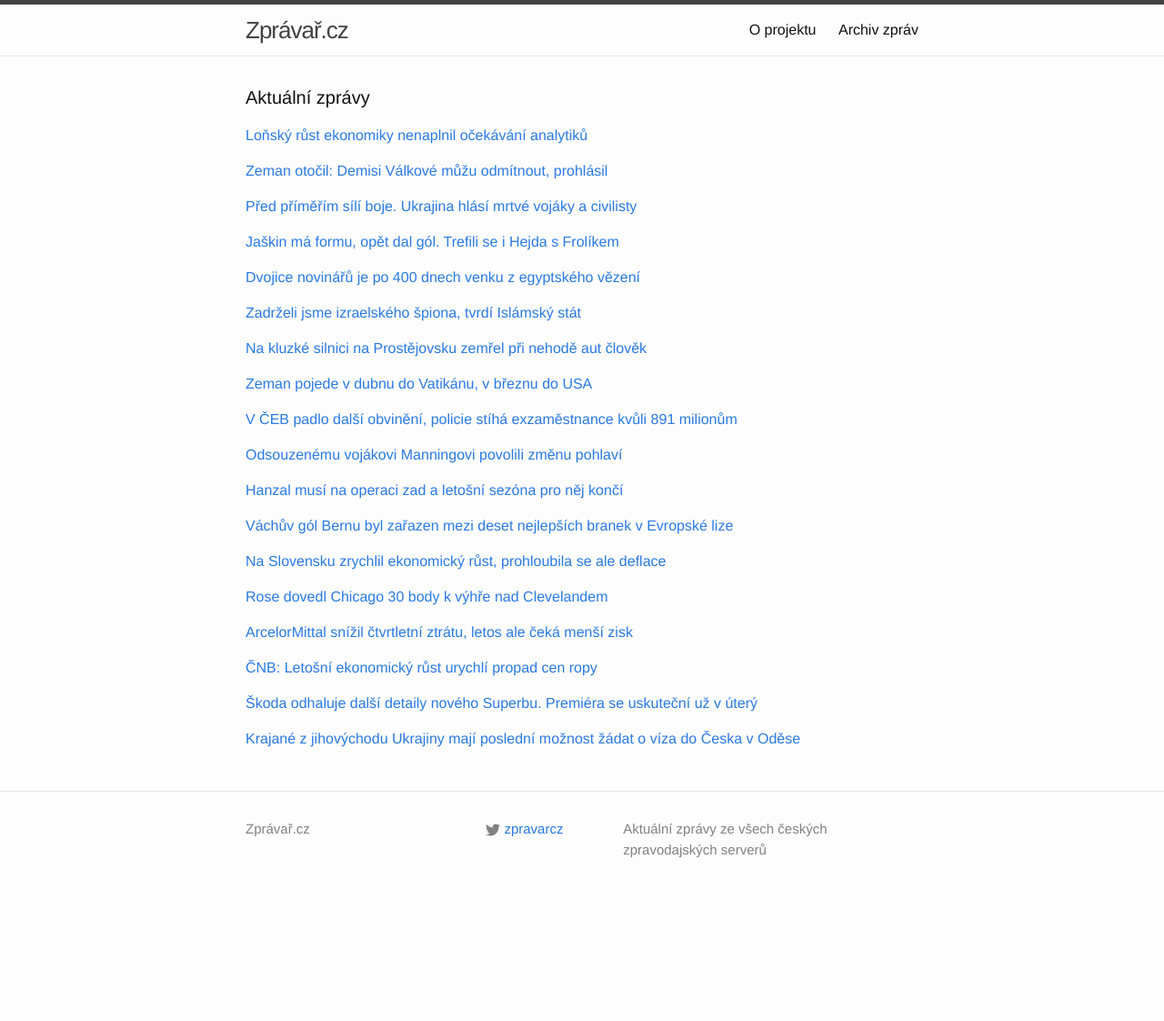
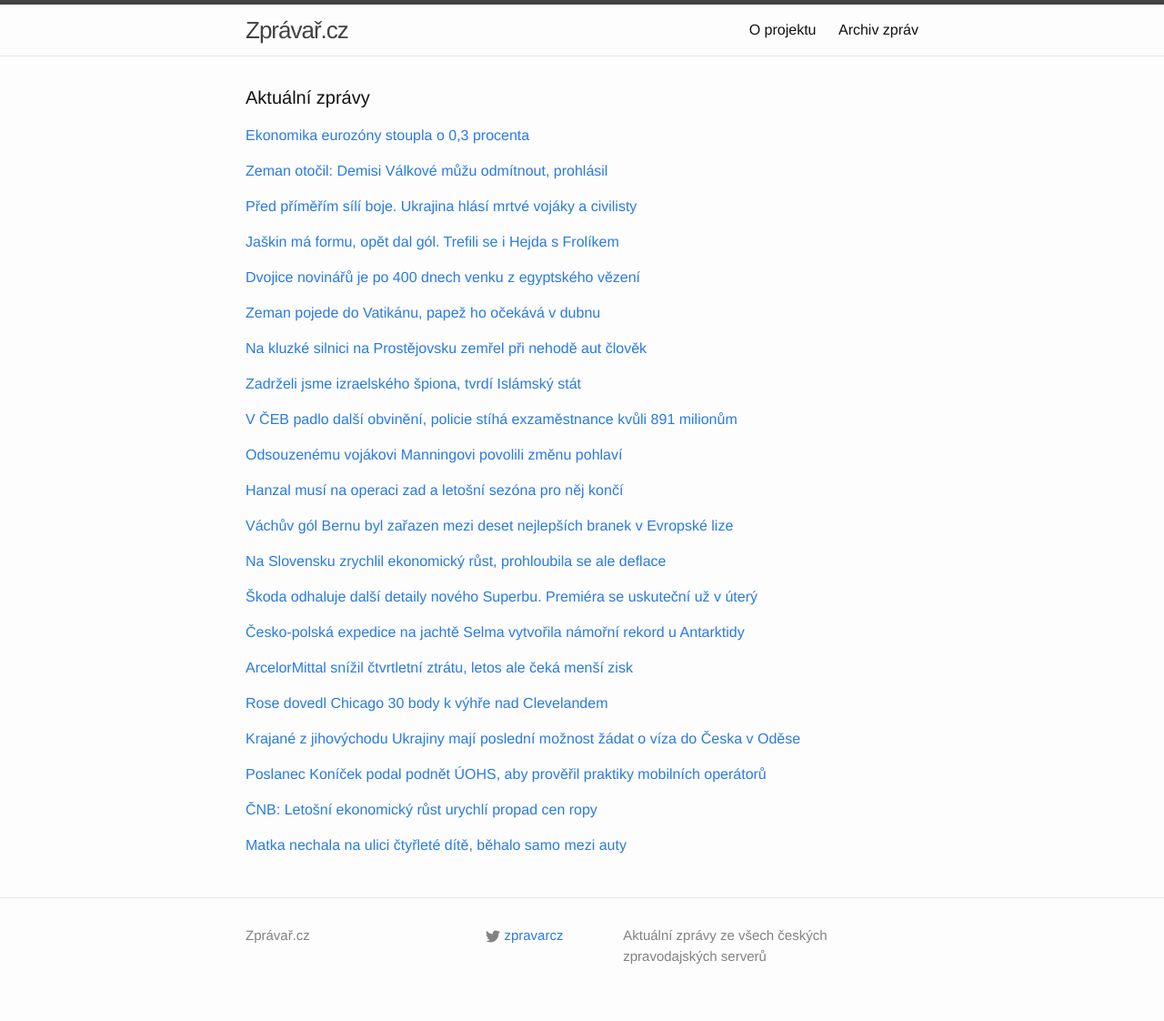
Before and after one commit to adliska/zpravar, a Jekyll site: the page built from index.html, in a window 1280 px wide. Shown: the whole page at 91% size. Built offline with Jekyll 4.4.1, drawn with Linux system fonts in a browser that asks for light colours; before the commit the page ends 1005 px from its top, so only the background shows below that; some of the changed lines change nothing that is shown.

Commit message:
zpravar news update

```diff
--- a/index.html
+++ b/index.html
@@ -5,9 +5,12 @@ layout: default
 <div class="home">
     <h1 class="page-heading">Aktuální zprávy</h1>
 
-<p><a href="javascript:;" onclick="toggle_visibility('zpravy0')">Loňský růst ekonomiky nenaplnil očekávání analytiků</a></p>
+<p><a href="javascript:;" onclick="toggle_visibility('zpravy0')">Ekonomika eurozóny stoupla o 0,3 procenta</a></p>
 <div id="zpravy0" style="display:none">
 <ul>
+<li><a href=http://www.denik.cz/ekonomika/ekonomika-eurozony-stoupla-o-0-3-procenta-20150213.html>Ekonomika eurozóny stoupla o 0,3 procenta - www.denik.cz</a></li>
+<li><a href=http://byznys.ihned.cz/c1-63531960-ekonomika-eu-loni-vzrostla-o-1-4-procenta-rostlo-i-hdp-eurozony>Ekonomika EU loni vzrostla o 1,4 procenta, rostlo i HDP eurozóny - byznys.ihned.cz</a></li>
+<li><a href=http://zpravy.e15.cz/burzy-a-trhy/makroekonomicka-data/nad-ocekavani-se-dari-i-eurozone-k-rustu-pridala-desetinu-1162700>Nad očekávání se daří i eurozóně, k růstu přidala desetinu - zpravy.e15.cz</a></li>
 <li><a href=http://www.ceskatelevize.cz/ct24/ekonomika/301557-lonsky-rust-ekonomiky-nenaplnil-ocekavani-analytiku/>Loňský růst ekonomiky nenaplnil očekávání analytiků - www.ceskatelevize.cz</a></li>
 <li><a href=http://www.denik.cz/ekonomika/nemecka-ekonomika-zrychlila-rust-na-0-7-procenta-prekonala-odhady-20150213.html>Německá ekonomika zrychlila růst na 0,7 procenta. Překonala odhady - www.denik.cz</a></li>
 <li><a href=http://zpravy.e15.cz/burzy-a-trhy/makroekonomicka-data/ekonomika-loni-prekonala-dvouletou-recesi-zaver-roku-byl-slabsi-1162616>Ekonomika loni překonala dvouletou recesi, závěr roku byl slabší - zpravy.e15.cz</a></li>
@@ -82,14 +85,15 @@ layout: default
 <li><a href=http://zpravy.aktualne.cz/zahranici/egypt-propustil-novinare-ktereho-veznil-vice-nez-400-dni/r~ef03df54b34911e4ab15002590604f2e/>Egypt propustil novináře, kterého věznil více než 400 dní - zpravy.aktualne.cz</a></li>
 <li><a href=http://www.ceskenoviny.cz/zpravy/zpravy/egypt-po-vice-nez-roce-propustil-vezneneho-novinare-al-dzaziry/1180835>Egypt po více než roce propustil vězněného novináře Al-Džazíry - www.ceskenoviny.cz</a></li>
 </ul>
-</div><p><a href="javascript:;" onclick="toggle_visibility('zpravy5')">Zadrželi jsme izraelského špiona, tvrdí Islámský stát</a></p>
+</div><p><a href="javascript:;" onclick="toggle_visibility('zpravy5')">Zeman pojede do Vatikánu, papež ho očekává v dubnu</a></p>
 <div id="zpravy5" style="display:none">
 <ul>
-<li><a href=http://www.tyden.cz/rubriky/zahranici/asie-a-oceanie/zadrzeli-jsme-izraelskeho-spiona-tvrdi-islamsky-stat_333301.html>Zadrželi jsme izraelského špiona, tvrdí Islámský stát - www.tyden.cz</a></li>
-<li><a href=http://zpravy.aktualne.cz/zahranici/zadrzeli-jsme-izraelskeho-spiona-tvrdi-islamsky-stat/r~961c9550b34611e486b9002590604f2e/>Zadrželi jsme izraelského špiona, tvrdí Islámský stát - zpravy.aktualne.cz</a></li>
-<li><a href=http://zpravy.idnes.cz/islamsky-stat-zadrzeny-spion-z-izraele-fcm-/zahranicni.aspx?c=A150213_064447_zahranicni_wlk>Islámský stát tvrdí, že zadržel izraelského špiona - zpravy.idnes.cz</a></li>
-<li><a href=http://www.novinky.cz/zahranicni/blizky-a-stredni-vychod/361566-islamsky-stat-tvrdi-ze-ma-izraelskeho-spiona.html>Islámský stát tvrdí, že má izraelského špióna - www.novinky.cz</a></li>
-<li><a href=http://www.ceskenoviny.cz/zpravy/zpravy/bojovnici-islamskeho-statu-udajne-zadrzeli-izraelskeho-spiona/1180810>Bojovníci Islámského státu údajně zadrželi izraelského špióna - www.ceskenoviny.cz</a></li>
+<li><a href=http://www.ceskatelevize.cz/ct24/domaci/301562-zeman-pojede-do-vatikanu-papez-ho-ocekava-v-dubnu/>Zeman pojede do Vatikánu, papež ho očekává v dubnu - www.ceskatelevize.cz</a></li>
+<li><a href=http://www.ceskenoviny.cz/zpravy/zpravy/zeman-pojede-v-dubnu-do-vatikanu-v-breznu-do-usa/1180908>Zeman pojede v dubnu do Vatikánu, v březnu do USA - www.ceskenoviny.cz</a></li>
+<li><a href=http://zpravy.e15.cz/domaci/politika/zeman-pojede-v-dubnu-do-vatikanu-pozval-ho-papez-1162656>Zeman pojede v dubnu do Vatikánu, pozval ho papež - zpravy.e15.cz</a></li>
+<li><a href=http://www.tyden.cz/rubriky/domaci/papez-pozval-zemana-do-vatikanu-hned-po-ceste-do-usa_333333.html>Papež pozval Zemana do Vatikánu. Hned po cestě do USA - www.tyden.cz</a></li>
+<li><a href=http://zpravy.aktualne.cz/domaci/milos-zeman-poleti-do-vatikanu-papez-jej-prijme-v-dubnu/r~2fcf21dab2ad11e4ba57002590604f2e/>Miloš Zeman poletí do Vatikánu. Papež jej přijme v dubnu - zpravy.aktualne.cz</a></li>
+<li><a href=http://zpravy.aktualne.cz/domaci/prehledne-papezske-navstevy-od-havla-po-zemana/r~32d0f22eb1e411e49f60002590604f2e/>Přehledně: Papežské návštěvy od Havla po Zemana - zpravy.aktualne.cz</a></li>
 </ul>
 </div><p><a href="javascript:;" onclick="toggle_visibility('zpravy6')">Na kluzké silnici na Prostějovsku zemřel při nehodě aut člověk</a></p>
 <div id="zpravy6" style="display:none">
@@ -100,14 +104,14 @@ layout: default
 <li><a href=http://www.ceskenoviny.cz/zpravy/zpravy/na-prostejovsku-havarovalo-nekolik-aut-jeden-clovek-zemrel/1180857>Na Prostějovsku havarovalo několik aut, jeden člověk zemřel - www.ceskenoviny.cz</a></li>
 <li><a href=http://www.novinky.cz/krimi/361569-na-prostejovsku-se-srazilo-pet-aut-jeden-mrtvy.html>Na Prostějovsku se srazilo pět aut, jeden mrtvý - www.novinky.cz</a></li>
 </ul>
-</div><p><a href="javascript:;" onclick="toggle_visibility('zpravy7')">Zeman pojede v dubnu do Vatikánu, v březnu do USA</a></p>
+</div><p><a href="javascript:;" onclick="toggle_visibility('zpravy7')">Zadrželi jsme izraelského špiona, tvrdí Islámský stát</a></p>
 <div id="zpravy7" style="display:none">
 <ul>
-<li><a href=http://www.ceskenoviny.cz/zpravy/zpravy/zeman-pojede-v-dubnu-do-vatikanu-v-breznu-do-usa/1180908>Zeman pojede v dubnu do Vatikánu, v březnu do USA - www.ceskenoviny.cz</a></li>
-<li><a href=http://zpravy.e15.cz/domaci/politika/zeman-pojede-v-dubnu-do-vatikanu-pozval-ho-papez-1162656>Zeman pojede v dubnu do Vatikánu, pozval ho papež - zpravy.e15.cz</a></li>
-<li><a href=http://www.tyden.cz/rubriky/domaci/papez-pozval-zemana-do-vatikanu-hned-po-ceste-do-usa_333333.html>Papež pozval Zemana do Vatikánu. Hned po cestě do USA - www.tyden.cz</a></li>
-<li><a href=http://zpravy.aktualne.cz/domaci/milos-zeman-poleti-do-vatikanu-papez-jej-prijme-v-dubnu/r~2fcf21dab2ad11e4ba57002590604f2e/>Miloš Zeman poletí do Vatikánu. Papež jej přijme v dubnu - zpravy.aktualne.cz</a></li>
-<li><a href=http://zpravy.aktualne.cz/domaci/prehledne-papezske-navstevy-od-havla-po-zemana/r~32d0f22eb1e411e49f60002590604f2e/>Přehledně: Papežské návštěvy od Havla po Zemana - zpravy.aktualne.cz</a></li>
+<li><a href=http://www.tyden.cz/rubriky/zahranici/asie-a-oceanie/zadrzeli-jsme-izraelskeho-spiona-tvrdi-islamsky-stat_333301.html>Zadrželi jsme izraelského špiona, tvrdí Islámský stát - www.tyden.cz</a></li>
+<li><a href=http://zpravy.aktualne.cz/zahranici/zadrzeli-jsme-izraelskeho-spiona-tvrdi-islamsky-stat/r~961c9550b34611e486b9002590604f2e/>Zadrželi jsme izraelského špiona, tvrdí Islámský stát - zpravy.aktualne.cz</a></li>
+<li><a href=http://zpravy.idnes.cz/islamsky-stat-zadrzeny-spion-z-izraele-fcm-/zahranicni.aspx?c=A150213_064447_zahranicni_wlk>Islámský stát tvrdí, že zadržel izraelského špiona - zpravy.idnes.cz</a></li>
+<li><a href=http://www.novinky.cz/zahranicni/blizky-a-stredni-vychod/361566-islamsky-stat-tvrdi-ze-ma-izraelskeho-spiona.html>Islámský stát tvrdí, že má izraelského špióna - www.novinky.cz</a></li>
+<li><a href=http://www.ceskenoviny.cz/zpravy/zpravy/bojovnici-islamskeho-statu-udajne-zadrzeli-izraelskeho-spiona/1180810>Bojovníci Islámského státu údajně zadrželi izraelského špióna - www.ceskenoviny.cz</a></li>
 </ul>
 </div><p><a href="javascript:;" onclick="toggle_visibility('zpravy8')">V ČEB padlo další obvinění, policie stíhá exzaměstnance kvůli 891 milionům</a></p>
 <div id="zpravy8" style="display:none">
@@ -150,33 +154,33 @@ layout: default
 <li><a href=http://zpravy.e15.cz/zahranicni/ekonomika/slovensky-hdp-poskocil-o-0-6-procenta-prekonal-ocekavani-1162626>Slovenský HDP poskočil o 0,6 procenta, překonal očekávání - zpravy.e15.cz</a></li>
 <li><a href=http://www.financninoviny.cz/zpravodajstvi/zpravy/slovenska-ekonomika-ve-4-ctvrtleti-udrzela-tempo-rustu/1180886>Slovenská ekonomika ve 4. čtvrtletí udržela tempo růstu - www.financninoviny.cz</a></li>
 </ul>
-</div><p><a href="javascript:;" onclick="toggle_visibility('zpravy13')">Rose dovedl Chicago 30 body k výhře nad Clevelandem</a></p>
+</div><p><a href="javascript:;" onclick="toggle_visibility('zpravy13')">Škoda odhaluje další detaily nového Superbu. Premiéra se uskuteční už v úterý</a></p>
 <div id="zpravy13" style="display:none">
 <ul>
-<li><a href=http://www.denik.cz/ostatni_sport/rose-dovedl-chicago-30-body-k-vyhre-nad-clevelandem-20150213.html>Rose dovedl Chicago 30 body k výhře nad Clevelandem - www.denik.cz</a></li>
-<li><a href=http://sport.idnes.cz/basketbalova-nba-chicago-vs-cleveland-dw3-/basket.aspx?c=A150213_085021_sport-basket_ald>Rose dal 30 bodů, Snell otrávil Jamese a Chicago porazilo Cleveland - sport.idnes.cz</a></li>
-<li><a href=http://sport.aktualne.cz/rose-dotahl-chicago-k-vyhre-nad-clevelandem/r~a4710f82b35511e486b9002590604f2e/>Rose dotáhl Chicago k výhře nad Clevelandem - sport.aktualne.cz</a></li>
+<li><a href=http://www.denik.cz/autosalon/skoda-odhaluje-dalsi-detaily-noveho-superbu-premiera-se-uskutecni-uz-v-utery-201.html>Škoda odhaluje další detaily nového Superbu. Premiéra se uskuteční už v úterý - www.denik.cz</a></li>
+<li><a href=http://www.tyden.cz/rubriky/auta/zajimavosti/obrazem-skoda-superb-iii-se-odhaluje-po-kouskach_333332.html>OBRAZEM: Škoda Superb III se odhaluje. Po kouskách - www.tyden.cz</a></li>
+<li><a href=http://www.tyden.cz/rubriky/auta/zajimavosti/obrazem-skoda-super-iii-se-odhaluje-po-kouskach_333332.html>OBRAZEM: Škoda Superb III se odhaluje. Po kouskách - www.tyden.cz</a></li>
 </ul>
-</div><p><a href="javascript:;" onclick="toggle_visibility('zpravy14')">ArcelorMittal snížil čtvrtletní ztrátu, letos ale čeká menší zisk</a></p>
+</div><p><a href="javascript:;" onclick="toggle_visibility('zpravy14')">Česko-polská expedice na jachtě Selma vytvořila námořní rekord u Antarktidy</a></p>
 <div id="zpravy14" style="display:none">
+<ul>
+<li><a href=http://www.rozhlas.cz/_zprava/ceskopolska-expedice-na-jachte-selma-vytvorila-namorni-rekord-u-antarktidy--1455254>Česko-polská expedice na jachtě Selma vytvořila námořní rekord u Antarktidy - www.rozhlas.cz</a></li>
+<li><a href=http://www.ceskenoviny.cz/zpravy/zpravy/cesko-polska-expedice-vytvorila-namorni-rekord-u-antarktidy/1180925>Česko-polská expedice vytvořila námořní rekord u Antarktidy - www.ceskenoviny.cz</a></li>
+<li><a href=http://www.tyden.cz/rubriky/relax/cestovani/cesko-polska-expedice-vytvorila-namorni-rekord-u-antarktidy_333348.html>Česko-polská expedice vytvořila námořní rekord u Antarktidy - www.tyden.cz</a></li>
+</ul>
+</div><p><a href="javascript:;" onclick="toggle_visibility('zpravy15')">ArcelorMittal snížil čtvrtletní ztrátu, letos ale čeká menší zisk</a></p>
+<div id="zpravy15" style="display:none">
 <ul>
 <li><a href=http://zpravy.e15.cz/byznys/prumysl-a-energetika/arcelormittal-snizil-ctvrtletni-ztratu-letos-ale-ceka-mensi-zisk-1162647>ArcelorMittal snížil čtvrtletní ztrátu, letos ale čeká menší zisk - zpravy.e15.cz</a></li>
 <li><a href=http://www.financninoviny.cz/zpravodajstvi/zpravy/arcelormittal-snizil-ctvrtletni-ztratu-letos-ale-ceka-mensi-zisk/1180892>ArcelorMittal snížil čtvrtletní ztrátu, letos ale čeká menší zisk - www.financninoviny.cz</a></li>
 <li><a href=http://byznys.ihned.cz/c1-63531570-i-pres-nizke-ceny-zelezne-rudy-a-oceli-snizil-arcelormittal-loni-ztratu>I přes nízké ceny železné rudy a oceli snížil ArcelorMittal loni ztrátu - byznys.ihned.cz</a></li>
 </ul>
-</div><p><a href="javascript:;" onclick="toggle_visibility('zpravy15')">ČNB: Letošní ekonomický růst urychlí propad cen ropy</a></p>
-<div id="zpravy15" style="display:none">
-<ul>
-<li><a href=http://www.ceskatelevize.cz/ct24/ekonomika/301551-cnb-letosni-ekonomicky-rust-urychli-propad-cen-ropy/>ČNB: Letošní ekonomický růst urychlí propad cen ropy - www.ceskatelevize.cz</a></li>
-<li><a href=http://zpravy.e15.cz/domaci/ekonomika/cnb-propad-cen-ropy-urychli-ekonomicky-rust-1162620>ČNB: Propad cen ropy urychlí ekonomický růst - zpravy.e15.cz</a></li>
-<li><a href=http://www.financninoviny.cz/zpravodajstvi/zpravy/zaznam-cnb-propad-cen-ropy-urychli-ekonomicky-rust/1180867>Záznam ČNB: Propad cen ropy urychlí ekonomický růst - www.financninoviny.cz</a></li>
-</ul>
-</div><p><a href="javascript:;" onclick="toggle_visibility('zpravy16')">Škoda odhaluje další detaily nového Superbu. Premiéra se uskuteční už v úterý</a></p>
+</div><p><a href="javascript:;" onclick="toggle_visibility('zpravy16')">Rose dovedl Chicago 30 body k výhře nad Clevelandem</a></p>
 <div id="zpravy16" style="display:none">
 <ul>
-<li><a href=http://www.denik.cz/autosalon/skoda-odhaluje-dalsi-detaily-noveho-superbu-premiera-se-uskutecni-uz-v-utery-201.html>Škoda odhaluje další detaily nového Superbu. Premiéra se uskuteční už v úterý - www.denik.cz</a></li>
-<li><a href=http://www.tyden.cz/rubriky/auta/zajimavosti/obrazem-skoda-superb-iii-se-odhaluje-po-kouskach_333332.html>OBRAZEM: Škoda Superb III se odhaluje. Po kouskách - www.tyden.cz</a></li>
-<li><a href=http://www.tyden.cz/rubriky/auta/zajimavosti/obrazem-skoda-super-iii-se-odhaluje-po-kouskach_333332.html>OBRAZEM: Škoda Superb III se odhaluje. Po kouskách - www.tyden.cz</a></li>
+<li><a href=http://www.denik.cz/ostatni_sport/rose-dovedl-chicago-30-body-k-vyhre-nad-clevelandem-20150213.html>Rose dovedl Chicago 30 body k výhře nad Clevelandem - www.denik.cz</a></li>
+<li><a href=http://sport.idnes.cz/basketbalova-nba-chicago-vs-cleveland-dw3-/basket.aspx?c=A150213_085021_sport-basket_ald>Rose dal 30 bodů, Snell otrávil Jamese a Chicago porazilo Cleveland - sport.idnes.cz</a></li>
+<li><a href=http://sport.aktualne.cz/rose-dotahl-chicago-k-vyhre-nad-clevelandem/r~a4710f82b35511e486b9002590604f2e/>Rose dotáhl Chicago k výhře nad Clevelandem - sport.aktualne.cz</a></li>
 </ul>
 </div><p><a href="javascript:;" onclick="toggle_visibility('zpravy17')">Krajané z jihovýchodu Ukrajiny mají poslední možnost žádat o víza do Česka v Oděse</a></p>
 <div id="zpravy17" style="display:none">
@@ -185,4 +189,25 @@ layout: default
 <li><a href=http://www.rozhlas.cz/_zprava/krajane-jihovychodu-ukrajiny-maji-posledni-moznost-zadat-o-viza-do-ceska-v-odese--1455074>Krajané jihovýchodu Ukrajiny mají poslední možnost žádat o víza do Česka v Oděse - www.rozhlas.cz</a></li>
 <li><a href=http://www.rozhlas.cz/_zprava/krajanum-z-jizni-a-vychodni-ukrajiny-pomahaji-ceske-urady-v-repatriaci--1455074>Krajanům z jižní a východní Ukrajiny pomáhají české úřady v repatriaci - www.rozhlas.cz</a></li>
 </ul>
+</div><p><a href="javascript:;" onclick="toggle_visibility('zpravy18')">Poslanec Koníček podal podnět ÚOHS, aby prověřil praktiky mobilních operátorů</a></p>
+<div id="zpravy18" style="display:none">
+<ul>
+<li><a href=http://www.denik.cz/ekonomika/poslanec-konicek-podal-podnet-uohs-aby-proveril-praktiky-mobilnich-operatoru-201.html>Poslanec Koníček podal podnět ÚOHS, aby prověřil praktiky mobilních operátorů - www.denik.cz</a></li>
+<li><a href=http://www.tyden.cz/rubriky/byznys/cesko/mobilni-operatori-maji-stejne-ceny-poslanec-vola-urad_333353.html>Mobilní operátoři mají stejné ceny, poslanec volá úřad - www.tyden.cz</a></li>
+<li><a href=http://zpravy.aktualne.cz/ekonomika/operatori-maji-stejne-ceny-poslanec-podal-podnet-k-uohs/r~628cbffeb36d11e4b6d20025900fea04/>Operátoři mají stejné ceny. Poslanec podal podnět k ÚOHS - zpravy.aktualne.cz</a></li>
+</ul>
+</div><p><a href="javascript:;" onclick="toggle_visibility('zpravy19')">ČNB: Letošní ekonomický růst urychlí propad cen ropy</a></p>
+<div id="zpravy19" style="display:none">
+<ul>
+<li><a href=http://www.ceskatelevize.cz/ct24/ekonomika/301551-cnb-letosni-ekonomicky-rust-urychli-propad-cen-ropy/>ČNB: Letošní ekonomický růst urychlí propad cen ropy - www.ceskatelevize.cz</a></li>
+<li><a href=http://zpravy.e15.cz/domaci/ekonomika/cnb-propad-cen-ropy-urychli-ekonomicky-rust-1162620>ČNB: Propad cen ropy urychlí ekonomický růst - zpravy.e15.cz</a></li>
+<li><a href=http://www.financninoviny.cz/zpravodajstvi/zpravy/zaznam-cnb-propad-cen-ropy-urychli-ekonomicky-rust/1180867>Záznam ČNB: Propad cen ropy urychlí ekonomický růst - www.financninoviny.cz</a></li>
+</ul>
+</div><p><a href="javascript:;" onclick="toggle_visibility('zpravy20')">Matka nechala na ulici čtyřleté dítě, běhalo samo mezi auty</a></p>
+<div id="zpravy20" style="display:none">
+<ul>
+<li><a href=http://zpravy.aktualne.cz/regiony/moravskoslezsky/matka-nechala-na-ulici-ctyrlete-dite-behalo-samo-mezi-auty/r~6244ad62b36e11e4b98c002590604f2e/>Matka nechala na ulici čtyřleté dítě, běhalo samo mezi auty - zpravy.aktualne.cz</a></li>
+<li><a href=http://www.novinky.cz/krimi/361596-promocene-ctyrlete-dite-pobihalo-po-silnici-v-novem-jicine.html>Promočené čtyřleté dítě pobíhalo po silnici v Novém Jičíně - www.novinky.cz</a></li>
+<li><a href=http://ostrava.idnes.cz/zena-nechala-ctyrleteho-syna-na-ulici-a-sla-domu-nebylo-to-poprve-pxt-/ostrava-zpravy.aspx?c=A150213_102222_ostrava-zpravy_jog>Žena nechala čtyřletého syna na ulici a šla domů. Nebylo to poprvé - ostrava.idnes.cz</a></li>
+</ul>
 </div></div>
```
